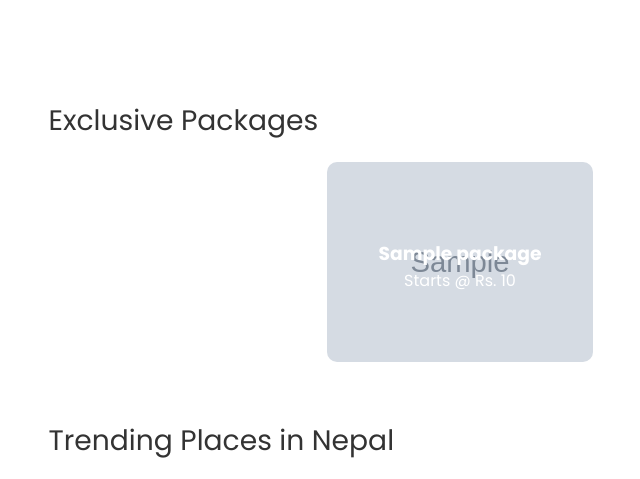
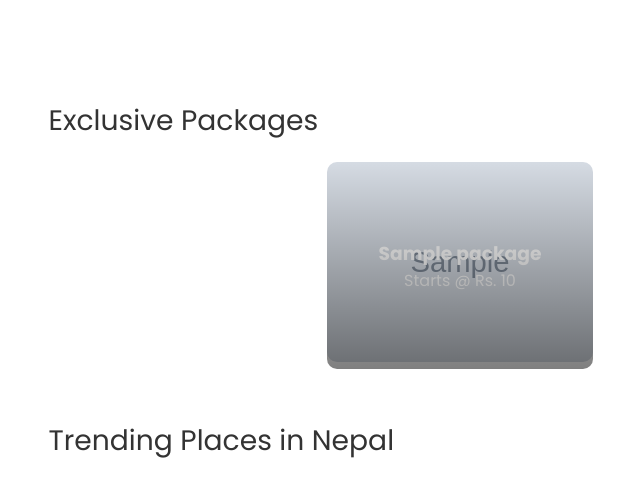
Before and after one commit to drowhannn/tripnepal, a PHP site: page /tripnepal/ in a window 1280 px wide. Shown: the part 617-1096 px from the top of the page, without its empty margins (105-745 px from the left). Run offline with PHP 8.4, Linux system fonts and the light colour scheme; tables that the repository leaves empty hold one stand-in row (values such as "Sample post"); grey boxes marked "Sample" are stand-in pictures; data that the repository does not hold is empty; some web fonts are replaced.

Commit message:
chore: add exclusive div for exclusive links

```diff
--- a/assets/css/style.css
+++ b/assets/css/style.css
@@ -157,6 +157,22 @@ a{
     grid-gap: 50px;
     align-items: center;
     justify-content: center;
+}
+
+.exclusive_link{
+    position: relative;
+}
+
+.exclusive_div {
+    width: 100%;
+    height: 100%;
+    position: absolute !important;
+    top: 0;
+    left: 0;
+    border-radius: 10px;
+    overflow: hidden;
+    background: linear-gradient(transparent, rgba(0, 0, 0, 0.5));
+    z-index: 50;
 }
 
 .exclusives div img {
--- a/index.php
+++ b/index.php
@@ -43,15 +43,21 @@
             echo "<h2 class='sub-title'>Exclusive Packages</h2>
             <div class='exclusives'>";
             while ($row = mysqli_fetch_assoc($res)) {
-                echo "<a href='./package.php?id=" . $row['package_id'] . "'>
+                echo "<div>
+                <a class='exclusive_link' href='./package.php?id=" . $row['package_id'] . "'>
                 <div>
                 <img src='" . $row['master_image'] . "'>
                 <span>
                     <h3>" . $row['package_name'] . "</h3>
                     <p>Starts @ Rs. " . $row['package_price'] . " </p>
                 </span>
+
             </div>
-            </a>";
+            </a>
+            <div class='exclusive_div'>
+            </div>
+            </div>
+            ";
             }
             echo "</div>";
         }
```
